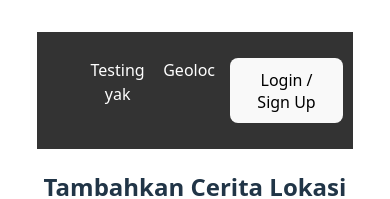
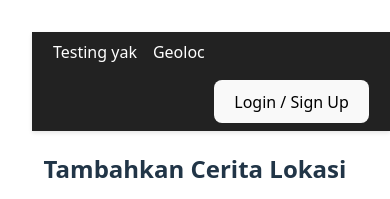
Before and after one commit to danellazs/WebKKN, a React (Vite) app: page /geolocation in a window 390 px wide. Shown: the top 199 px of the page. Built offline with nearby package versions, Linux system fonts and the light colour scheme; no server answers; the database is empty.

Commit message:
checking mobile display

```diff
--- a/src/App.css
+++ b/src/App.css
@@ -344,15 +344,39 @@
   object-fit: contain;
 }
 
+/* App.css or Navbar.css */
+
 nav {
-  background-color: #333;
-  padding: 10px;
+  background-color: #222;
+  color: white;
+  padding: 0.5rem 1rem;
+  width: 100%; /* Full width of screen */
+  box-shadow: 0 2px 4px rgba(0,0,0,0.1);
+  position: sticky;
+  top: 0;
+  z-index: 800;
 }
-ul {
+
+nav .container {
+  max-width: 100%;       /* Or 100%, or adjust as needed */
+  margin: 0 auto;
   display: flex;
+  align-items: center;
+  justify-content: space-between;
+  flex-wrap: wrap;
+}
+
+nav ul {
   list-style: none;
-  gap: 15px;
+  display: flex;
+  align-items: center;
+  gap: 1rem;
+  padding: 0;
+  margin: 0;
+  width: 100%;
+  flex-wrap: wrap;
 }
+
 li a {
   color: white;
   text-decoration: none;
--- a/src/App.tsx
+++ b/src/App.tsx
@@ -31,7 +31,7 @@ function App() {
   return (
     <BrowserRouter>
       <SessionContext.Provider value={session}>
-        <div className="container">
+        <div>
           <Navbar />
           <Routes>
             <Route path="/geolocation" element={<Geolocation />} />
--- a/src/components/navbar.tsx
+++ b/src/components/navbar.tsx
@@ -33,27 +33,19 @@ const Navbar = () => {
 
   return (
     <nav>
+      <div className="container">
         <ul>
-        <li>
-          <Link to="/testing">Testing yak</Link>
-        </li>
-        <li>
-          <Link to="/geolocation">Geoloc</Link>
-        </li>
-
-        {/* **TOMBOL LOGIN / SIGN UP DAN LOGOUT** */}
+          <li><Link to="/testing">Testing yak</Link></li>
+          <li><Link to="/geolocation">Geoloc</Link></li>
           <li style={{ marginLeft: "auto" }}>
             {session ? (
-            <button onClick={logout} style={{ cursor: "pointer" }}>
-              Log Out
-            </button>
+              <button onClick={logout}>Log Out</button>
             ) : (
-            <button onClick={() => setShowAuth(true)} style={{ cursor: "pointer" }}>
-              Login / Sign Up
-            </button>
+              <button onClick={() => setShowAuth(true)}>Login / Sign Up</button>
             )}
           </li>
         </ul>
+      </div>
 
       {/* **MODAL AUTH JUGA DIPINDAH KE SINI** */}
       {showAuth && (
```
Lines whose indentation alone changed are shown as unchanged.
